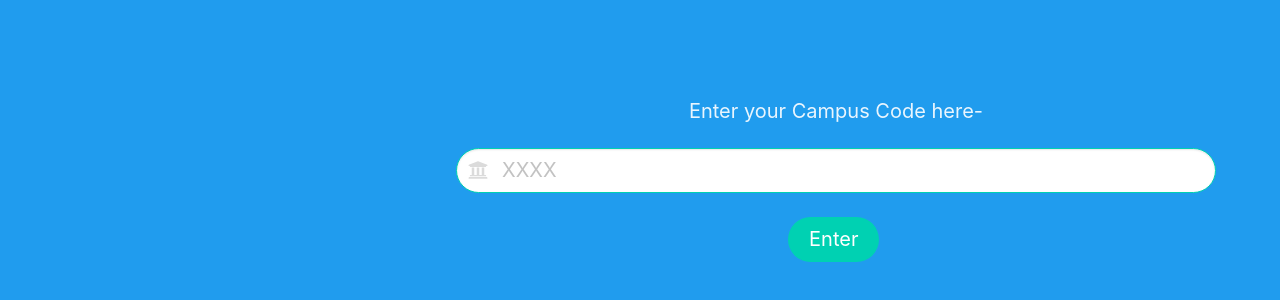
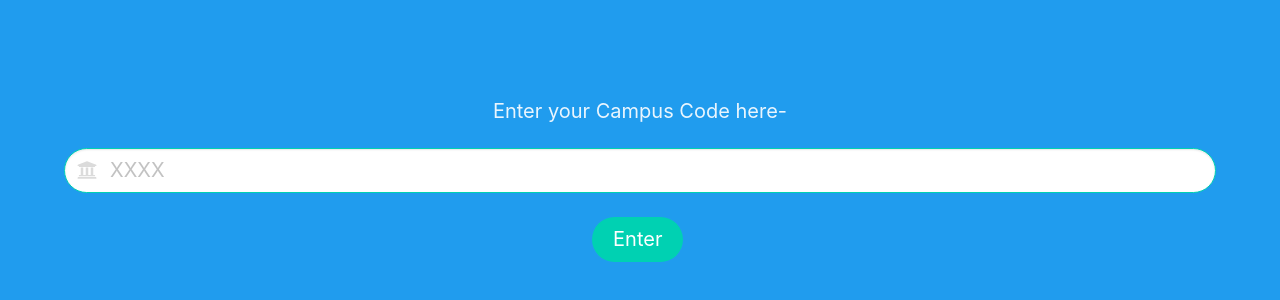
Before and after one commit to campus-scholarx/main, a plain HTML site: page index.html in a window 1280 px wide. Shown: the part 220-520 px from the top of the page. Drawn offline with Linux system fonts and the light colour scheme.

Commit message:
Update index.html

```diff
--- a/index.html
+++ b/index.html
@@ -24,9 +24,6 @@ function keeperTest(pass){
   <div class="hero-body">
     <div class="container has-text-centered">
 <div class="columns">
-    <div class="column is-one-third">
-        &nbsp;
-    </div>
     <div class="column">
 <form name="keeper" action="javascript:keeperCheck();"
  style="margin:0;">
@@ -37,7 +34,7 @@ function keeperTest(pass){
    <span class="icon is-left">
     <i class="fas fa-university"></i>
     </span></div></br>
-<input class="button is-medium is-primary is-rounded" type="submit" value="Enter">
+<input class="button is-narrow is-medium is-primary is-rounded" type="submit" value="Enter">
 <iframe src="" name="keeperframe" frameborder="0"
  style="width:0px;height:0px;"></iframe>
 <noscript><div style="display:inline;color:#ff0000;
```
